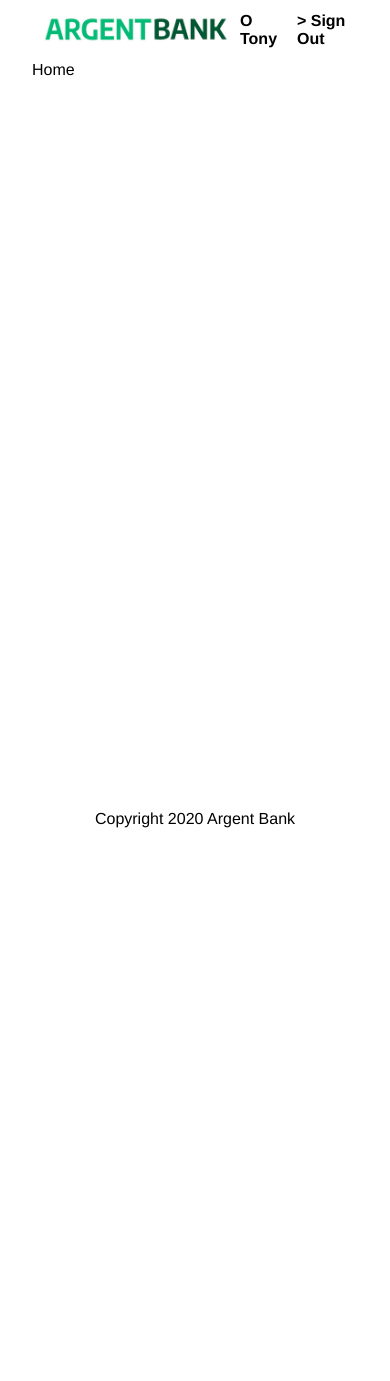
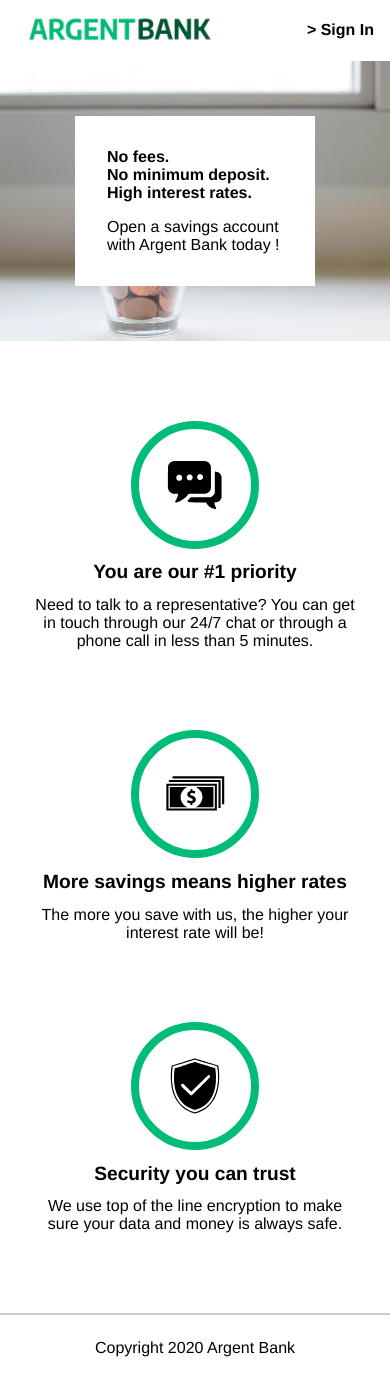
Before and after one commit to minorthomas/argentbank_p13, a React (Create React App) app: page / in a window 390 px wide. Before the commit the page ends 844 px from the top, so only its background shows below. Built offline with nearby package versions, Linux system fonts and the light colour scheme.

Commit message:
v0.1.0
- creation of the responsive home page

```diff
--- a/src/components/homecard/HomeCard.jsx
+++ b/src/components/homecard/HomeCard.jsx
@@ -1,11 +1,11 @@
-import React from 'react';
+import './homecard.scss';
 
 export function HomeCard({ icon, title, content }) {
     return (
-        <div className='home_card'>
+        <section className='home_card'>
             {icon}
             <h2>{title}</h2>
             <p>{content}</p>
-        </div>
+        </section>
     );
 }
--- /dev/null
+++ b/src/components/homecard/homecard.scss
@@ -0,0 +1,23 @@
+@use '../../styles/utils/' as *;
+
+.home_card {
+    display: flex;
+    flex-direction: column;
+    align-items: center;
+    padding: 0 2em;
+    text-align: center;
+    gap: 0.8em;
+    flex: 1;
+
+    svg {
+        border-radius: 50%;
+        border: 0.5em solid $primary;
+        width: 8em;
+        height: 8em;
+        padding: 0.8em;
+    }
+
+    h2 {
+        font-size: 1.2em;
+    }
+}
--- a/src/layouts/Header.jsx
+++ b/src/layouts/Header.jsx
@@ -10,10 +10,7 @@ export function Header() {
                 </Link>
                 <ul>
                     <li>
-                        <Link to='/'>O Tony</Link>
-                    </li>
-                    <li>
-                        <Link to='/'>&gt; Sign Out</Link>
+                        <Link to='/'>&gt; Sign In</Link>
                     </li>
                 </ul>
             </nav>
--- a/src/layouts/Layout.jsx
+++ b/src/layouts/Layout.jsx
@@ -7,9 +7,7 @@ export function Layout({ children }) {
     return (
         <>
             <Header/>
-            <main>
-                {children}
-            </main>
+            {children}
             <Footer/>
         </>
     );
--- a/src/layouts/layout.scss
+++ b/src/layouts/layout.scss
@@ -1,6 +1,8 @@
 @use '../styles/utils' as *;
 
 .header {
+    padding: 0 1em;
+
     &_navigation {
         display: flex;
         flex-direction: row;
@@ -28,5 +30,6 @@
     display: flex;
     justify-content: center;
     margin-top: auto;
-    padding: 1em;
+    padding: 1.5em 0;
+    border-top: 0.15em solid #CCCCCC;
 }
--- a/src/pages/home/Home.jsx
+++ b/src/pages/home/Home.jsx
@@ -1,9 +1,179 @@
 import React from 'react';
+
+import './home.scss';
+import { HomeCard } from '../../components/homecard/HomeCard';
+
+const CardData = [
+    {
+        icon: (
+            <svg
+                version='1.0'
+                xmlns='http://www.w3.org/2000/svg'
+                width='600.000000pt'
+                height='600.000000pt'
+                viewBox='0 0 600.000000 600.000000'
+                preserveAspectRatio='xMidYMid meet'
+            >
+                <g
+                    transform='translate(0.000000,600.000000) scale(0.100000,-0.100000)'
+                    fill='#000000'
+                    stroke='none'
+                >
+                    <path
+                        d='M1481 4649 c-85 -14 -170 -61 -235 -128 -69 -74 -104 -147 -116 -243
+       -11 -95 -11 -1411 0 -1506 22 -183 167 -337 350 -372 29 -5 117 -10 196 -10
+       l144 0 0 -24 c0 -93 -101 -363 -171 -457 -57 -76 -51 -102 27 -114 52 -9 131
+       18 299 100 228 111 313 177 503 388 l97 108 540 1 c297 0 572 4 610 9 136 17
+       276 113 336 230 49 96 49 104 49 894 0 633 -2 749 -15 800 -45 171 -182 296
+       -355 324 -81 13 -2180 13 -2259 0z m1935 -904 c85 -25 144 -107 144 -199 0
+       -58 -14 -93 -53 -135 -107 -113 -283 -85 -348 54 -26 56 -24 111 7 173 27 55
+       64 87 123 108 47 17 67 17 127 -1z m-688 -34 c143 -73 152 -268 16 -359 -46
+       -32 -53 -34 -120 -30 -92 4 -140 34 -178 109 -32 66 -33 118 -2 185 50 108
+       176 150 284 95z m-733 -20 c148 -67 164 -269 28 -364 -78 -56 -180 -47 -256
+       22 -49 44 -67 85 -67 153 0 153 155 253 295 189z'
+                    />
+                    <path
+                        d='M4378 3189 l-3 -744 -29 -60 c-41 -83 -112 -155 -194 -196 l-67 -34
+       -692 -3 -691 -3 -113 -120 c-104 -111 -111 -121 -101 -144 16 -35 79 -73 142
+       -85 33 -6 265 -10 603 -10 l548 1 35 -70 c41 -83 151 -205 237 -263 33 -22 98
+       -59 146 -81 70 -33 100 -41 162 -45 109 -6 141 16 103 73 -8 13 -35 72 -60
+       132 -38 95 -44 117 -44 183 l0 75 78 2 c180 6 317 100 384 263 l23 55 3 699
+       c2 462 -1 723 -8 768 -14 92 -56 172 -124 236 -77 73 -146 103 -252 110 l-84
+       5 -2 -744z'
+                    />
+                </g>
+            </svg>
+        ),
+        title: 'You are our #1 priority',
+        content:
+            'Need to talk to a representative? You can get in touch through our 24/7 chat or through a phone call in less than 5 minutes.',
+    },
+    {
+        icon: (
+            <svg
+                version='1.0'
+                xmlns='http://www.w3.org/2000/svg'
+                width='600.000000pt'
+                height='600.000000pt'
+                viewBox='0 0 600.000000 600.000000'
+                preserveAspectRatio='xMidYMid meet'
+            >
+                <g
+                    transform='translate(0.000000,600.000000) scale(0.100000,-0.100000)'
+                    fill='#000000'
+                    stroke='none'
+                >
+                    <path
+                        d='M1447 4223 c-4 -3 -7 -37 -7 -75 l0 -68 1720 0 1720 0 0 -900 0 -900
+       75 0 75 0 0 975 0 975 -1788 0 c-984 0 -1792 -3 -1795 -7z'
+                    />
+                    <path
+                        d='M1190 3905 l0 -75 1720 0 1720 0 0 -900 0 -900 75 0 75 0 0 975 0
+       975 -1795 0 -1795 0 0 -75z'
+                    />
+                    <path
+                        d='M1010 2785 l0 -935 1755 0 1755 0 0 935 0 935 -1755 0 -1755 0 0
+       -935z m3368 -2 l-3 -788 -1607 -3 -1608 -2 0 790 0 790 1610 0 1610 0 -2 -787z'
+                    />
+                    <path
+                        d='M1250 2785 l0 -705 608 0 607 0 -65 36 c-181 101 -310 258 -370 449
+       -34 108 -39 285 -11 395 53 216 202 407 388 500 24 12 43 23 43 26 0 2 -270 4
+       -600 4 l-600 0 0 -705z'
+                    />
+                    <path
+                        d='M3084 3477 c164 -103 258 -190 325 -302 82 -137 123 -328 101 -477
+       -38 -264 -173 -460 -404 -584 l-61 -34 618 0 617 0 0 705 0 705 -607 -1 c-475
+       0 -604 -3 -589 -12z'
+                    />
+                    <path
+                        d='M2690 3275 c0 -45 -4 -65 -12 -65 -24 0 -133 -57 -155 -81 -33 -36
+       -63 -109 -63 -154 0 -125 69 -193 268 -265 100 -36 139 -85 116 -145 -21 -54
+       -161 -65 -279 -21 -38 14 -70 24 -71 23 -1 -1 -11 -35 -22 -75 l-20 -73 22
+       -14 c27 -17 134 -45 175 -45 l31 0 0 -65 0 -65 70 0 70 0 0 68 0 67 58 17
+       c152 45 225 207 156 346 -31 62 -84 102 -190 143 -40 16 -91 37 -113 49 -66
+       33 -79 80 -35 121 23 21 34 24 107 23 61 0 94 -6 129 -21 26 -12 50 -19 52
+       -15 6 10 36 127 36 140 0 12 -76 38 -144 49 l-49 8 -1 55 -1 55 -67 3 -68 3 0
+       -66z'
+                    />
+                </g>
+            </svg>
+        ),
+        title: 'More savings means higher rates',
+        content:
+            'The more you save with us, the higher your interest rate will be!',
+    },
+    {
+        icon: (
+            <svg
+                version='1.0'
+                xmlns='http://www.w3.org/2000/svg'
+                width='600.000000pt'
+                height='600.000000pt'
+                viewBox='0 0 600.000000 600.000000'
+                preserveAspectRatio='xMidYMid meet'
+            >
+                <g
+                    transform='translate(0.000000,600.000000) scale(0.100000,-0.100000)'
+                    fill='#000000'
+                    stroke='none'
+                >
+                    <path
+                        d='M2200 4670 c-432 -131 -792 -243 -800 -248 -39 -23 -82 -451 -82
+       -802 1 -862 230 -1520 686 -1976 177 -176 329 -283 561 -395 135 -66 391 -159
+       435 -159 44 0 300 93 435 159 233 112 384 219 561 395 382 383 595 882 670
+       1573 21 199 21 614 0 828 -22 211 -45 357 -59 372 -12 11 -1589 494 -1611 492
+       -6 0 -364 -108 -796 -239z m1576 -81 c417 -127 760 -232 762 -234 5 -5 23
+       -122 38 -255 22 -192 29 -592 15 -773 -90 -1119 -573 -1819 -1456 -2111 -59
+       -20 -120 -36 -135 -36 -42 0 -281 85 -405 144 -209 100 -380 220 -537 377
+       -355 356 -563 844 -640 1504 -17 146 -17 680 0 845 13 121 39 300 44 305 8 8
+       1516 464 1534 464 11 1 362 -103 780 -230z'
+                    />
+                    <path
+                        d='M2295 4449 c-379 -116 -691 -212 -694 -214 -9 -9 -31 -165 -46 -318
+       -19 -200 -19 -516 0 -709 87 -903 503 -1521 1205 -1791 63 -25 143 -53 178
+       -62 59 -17 65 -17 125 0 80 22 268 95 338 130 609 309 964 894 1044 1723 19
+       193 19 509 0 709 -15 152 -37 309 -46 317 -6 7 -1390 426 -1403 426 -6 -1
+       -321 -96 -701 -211z m1691 -704 c40 -17 69 -72 59 -114 -8 -33 -1227 -1257
+       -1270 -1276 -63 -27 -72 -21 -402 308 -172 171 -320 326 -329 345 -13 29 -14
+       42 -5 72 14 47 48 70 103 70 42 0 44 -1 320 -277 l278 -278 578 577 c317 317
+       584 578 592 581 25 9 39 8 76 -8z'
+                    />
+                </g>
+            </svg>
+        ),
+        title: 'Security you can trust',
+        content:
+            'We use top of the line encryption to make sure your data and money is always safe.',
+    },
+];
 
 export function Home() {
     return (
-        <div>
-            <p>Home</p>
-        </div>
+        <>
+            <section className='hero'>
+                <div className='hero_card'>
+                    <h1>
+                        No fees.
+                        <br />
+                        No minimum deposit.
+                        <br />
+                        High interest rates.
+                    </h1>
+                    <p>Open a savings account with Argent Bank today !</p>
+                </div>
+            </section>
+            <main className='home'>
+                {CardData.map((element, index) => {
+                    return (
+                        <HomeCard
+                            key={index}
+                            icon={element.icon}
+                            title={element.title}
+                            content={element.content}
+                        />
+                    );
+                })}
+            </main>
+        </>
     );
 }
--- a/src/pages/home/home.scss
+++ b/src/pages/home/home.scss
@@ -1 +1,52 @@
 @use '../../styles/utils' as *;
+
+.hero {
+    background-image: url('../../assets/img/bank-tree.jpeg');
+    background-size: cover;
+    background-repeat: no-repeat;
+    height: 17.5em;
+    position: relative;
+
+    &_card {
+        position: absolute;
+        display: flex;
+        flex-direction: column;
+        width: 15em;
+        padding: 2em;
+        background-color: white;
+        gap: 1em;
+        top: 50%;
+        left: 50%;
+        transform: translate(-50%, -50%);
+
+        h1, p {
+            font-size: 1em;
+        }
+    }
+
+    @include device-size(large) {
+        height: 26em;
+        background-position: center;
+
+        &_card {
+            width: 18em;
+            right: 0;
+            left: inherit;
+
+            h1 {
+                font-size: 1.3em;
+            }
+        }
+    }
+}
+
+.home {
+    display: flex;
+    flex-direction: column;
+    gap: 5em;
+    margin: 5em 0;
+
+    @include device-size(large) {
+        flex-direction: row;
+    }
+}
--- a/src/styles/global.scss
+++ b/src/styles/global.scss
@@ -12,7 +12,6 @@
     max-width: 87.5em; //1400px
     margin: 0 auto;
     font-family: $font;
-    padding: 0 2em;
     min-height: 100vh;
     display: flex;
     flex-direction: column;
--- a/src/styles/utils/_mixins.scss
+++ b/src/styles/utils/_mixins.scss
@@ -8,7 +8,7 @@
             @content;
         }
     } @else if $size ==large {
-        @media only screen and (min-width: 992px) {
+        @media only screen and (min-width: 920px) {
             @content;
         }
     } @else if $size ==extra-large {
```
